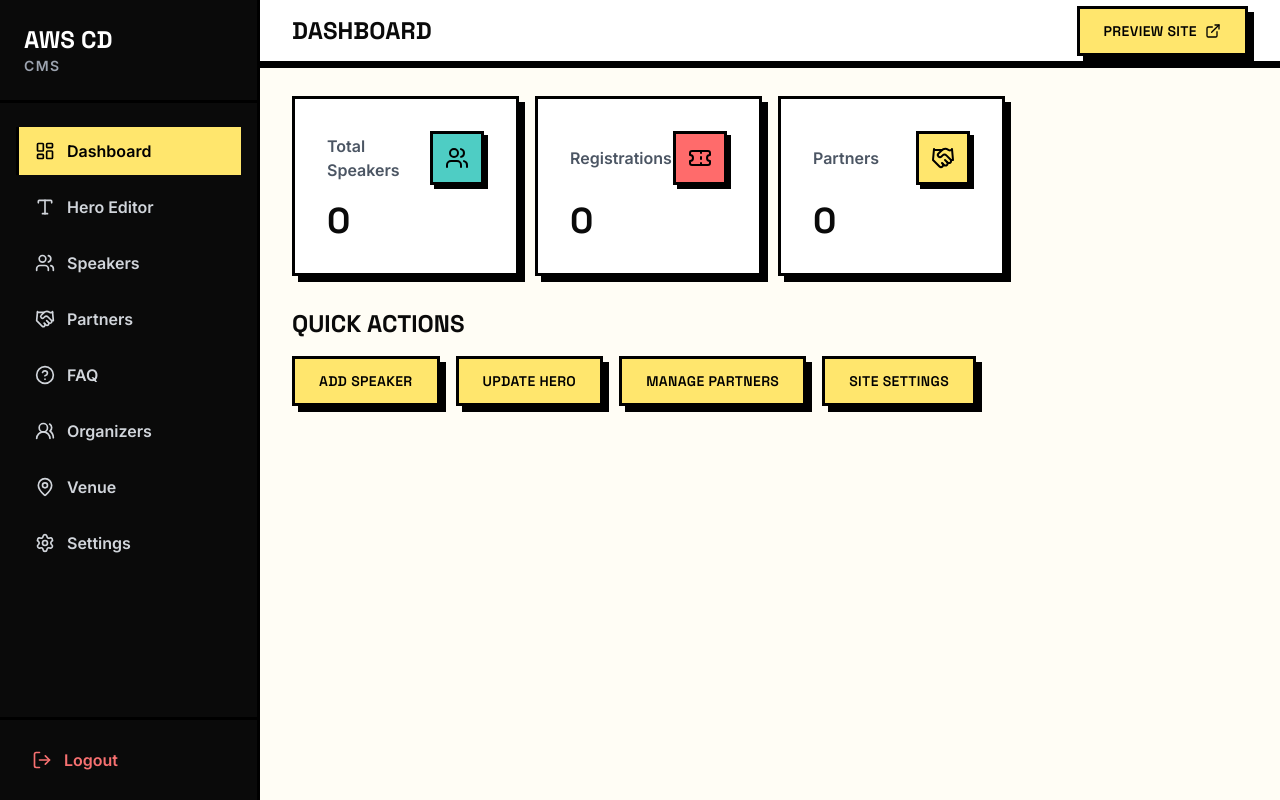
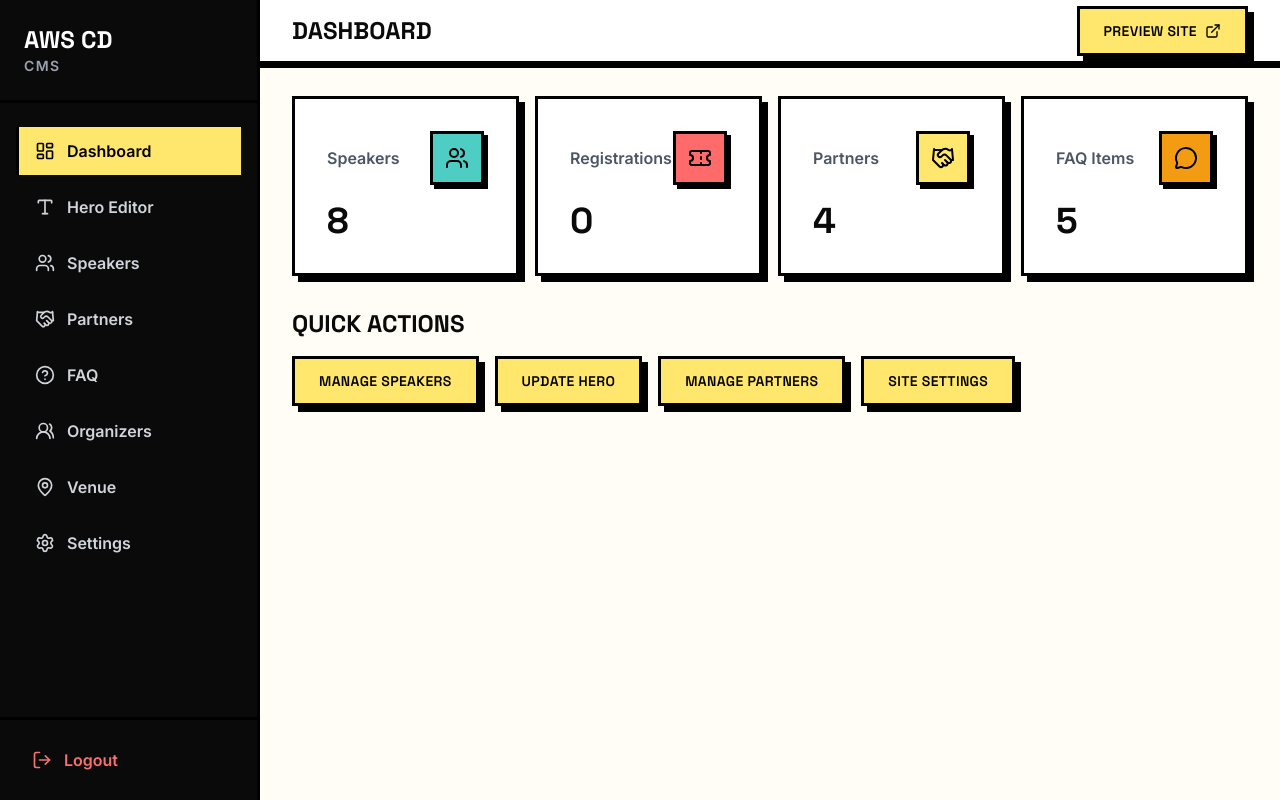
Before and after one commit to abdulmueezdev/aws-community-day-2026, a React (Vite) app: page /admin/dashboard in a window 1280 px wide. Built offline with nearby package versions, Linux system fonts and the light colour scheme.

Commit message:
8.5m-fix2: wire Dashboard to live context data — real counts

```diff
--- a/src/admin/pages/Dashboard.tsx
+++ b/src/admin/pages/Dashboard.tsx
@@ -1,12 +1,16 @@
 import { NeoCard } from '../../components/NeoCard';
 import { NeoButton } from '../../components/NeoButton';
-import { Users, Ticket, Handshake } from 'lucide-react';
+import { Users, Ticket, Handshake, MessageCircle } from 'lucide-react';
+import { useSiteData } from '../../context/SiteDataContext';
 
 export function Dashboard() {
+  const { siteData } = useSiteData();
+
   const stats = [
-    { label: 'Total Speakers', value: '0', icon: Users, color: 'bg-tertiary' },
-    { label: 'Registrations', value: '0', icon: Ticket, color: 'bg-primary' },
-    { label: 'Partners', value: '0', icon: Handshake, color: 'bg-secondary' }
+    { label: 'Speakers', value: siteData.speakers.length, icon: Users, color: 'bg-tertiary' },
+    { label: 'Registrations', value: siteData.settings.currentRegistrations, icon: Ticket, color: 'bg-primary' },
+    { label: 'Partners', value: siteData.partners.length, icon: Handshake, color: 'bg-secondary' },
+    { label: 'FAQ Items', value: siteData.faqs.length, icon: MessageCircle, color: 'bg-warning' },
   ];
 
   return (
@@ -28,7 +32,7 @@ export function Dashboard() {
       <section>
         <h3 className="font-heading text-2xl font-black mb-4 uppercase">Quick Actions</h3>
         <div className="flex flex-wrap gap-4">
-          <NeoButton href="/admin/speakers" variant="secondary">Add Speaker</NeoButton>
+          <NeoButton href="/admin/speakers" variant="secondary">Manage Speakers</NeoButton>
           <NeoButton href="/admin/hero" variant="secondary">Update Hero</NeoButton>
           <NeoButton href="/admin/partners" variant="secondary">Manage Partners</NeoButton>
           <NeoButton href="/admin/settings" variant="secondary">Site Settings</NeoButton>
```
